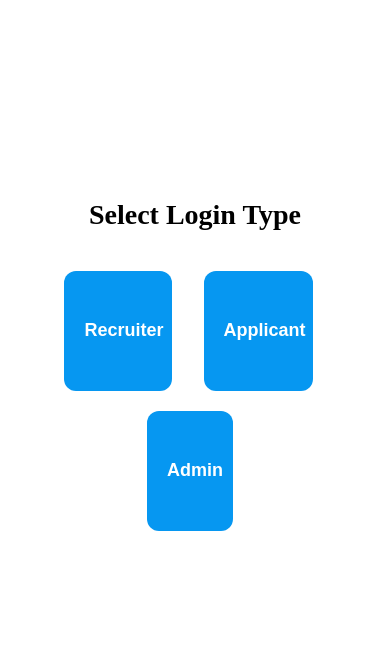
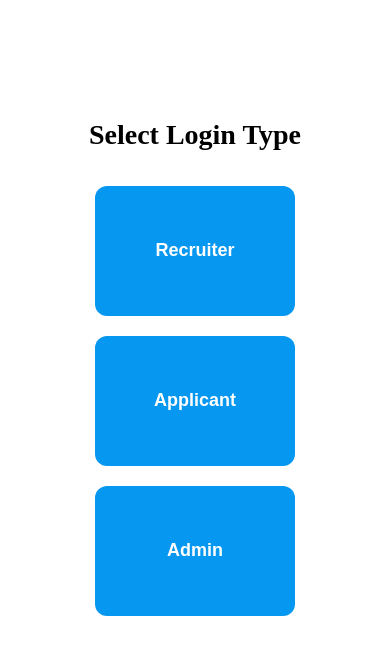
Before and after one commit to prakashramav/recruiter, a React app in the folder frontend/: page / in a window 390 px wide. Shown: the top 654 px of the page. Built offline with nearby package versions, Linux system fonts and the light colour scheme; the HTML template or start-up script is replaced by a standard one.

Commit message:
adding css

```diff
--- a/frontend/src/components/LoginRoleSelection/index.css
+++ b/frontend/src/components/LoginRoleSelection/index.css
@@ -48,9 +48,22 @@
 
 /* Mobile Responsive */
 @media (max-width: 600px) {
-
+  .login-type-container {
+    margin-top: 100px;
+    gap: 15px;
+  }
+  .indise-login-type-container{
+    display: flex;
+    flex-direction: column;
+    align-items: center;
+    gap: 20px;
+    width: 100%;
+    max-width: 400px;
+    margin-top: 0px;
+  }
   .role-btn {
-    width: 90%;
-    height: 120px;
+    width: 200px;
+    height: 130px;
+    flex-shrink: 0;
   }
 }
```
